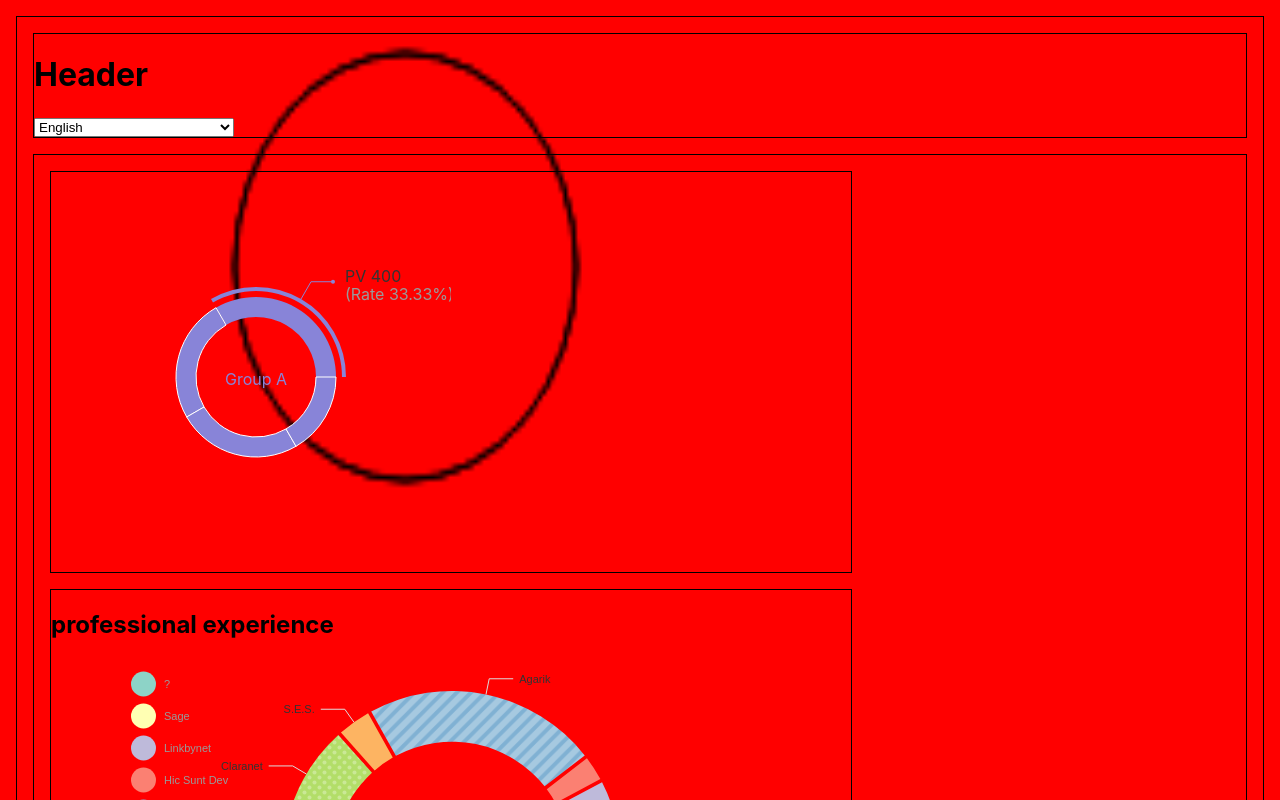
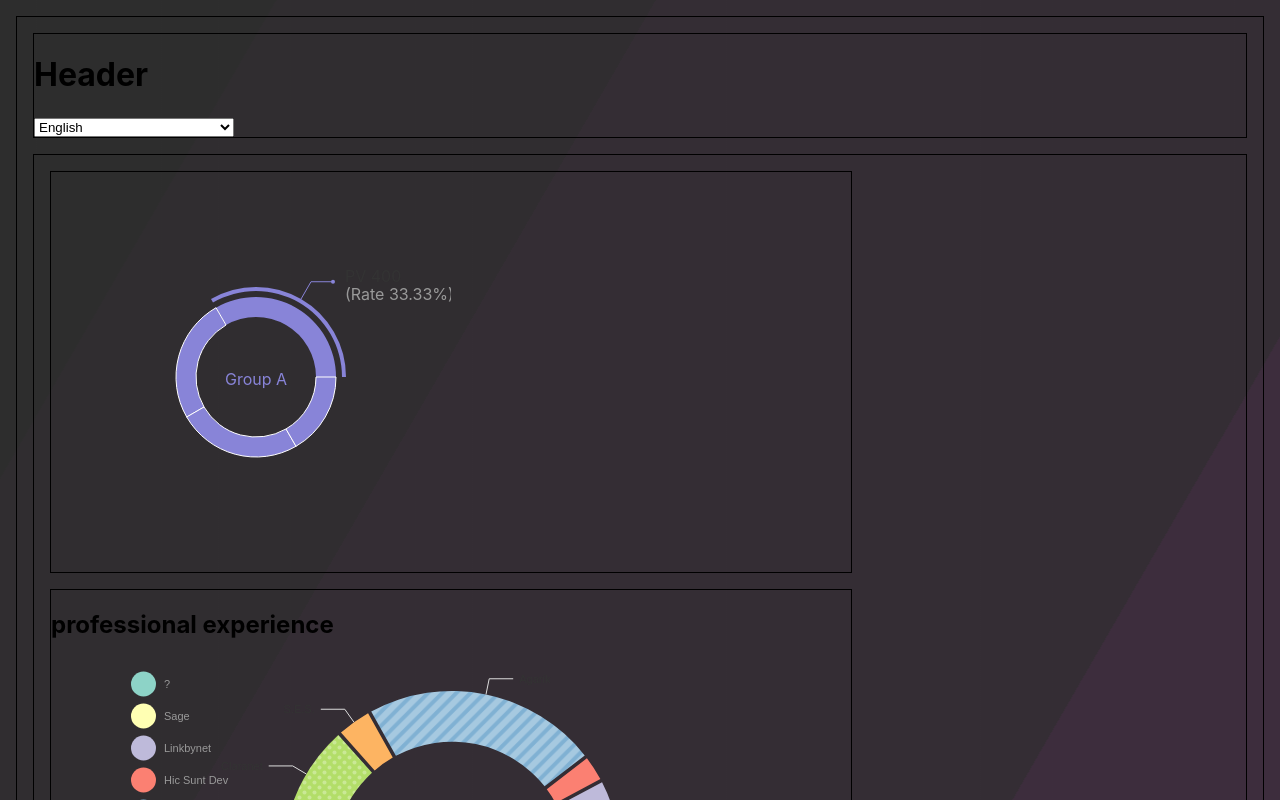
Before and after one commit to pfalconetti/curriculum, a React (Create React App) app: page / in a window 1280 px wide. Shown: the top 800 px of the page. Built offline with nearby package versions, Linux system fonts and the light colour scheme.

Commit message:
Scaffolding new background from https://codepen.io/chris22smith/pen/RZogMa .

```diff
--- a/src/components/App/App.tsx
+++ b/src/components/App/App.tsx
@@ -1,7 +1,6 @@
 import React from 'react';
 import SimpleDonut from '../SimpleDonut/SimpleDonut';
 import PrettyDonut from '../PrettyDonut/PrettyDonut';
-import HexaBg from '../HexagonsBg/HexagonsBg';
 import './App.scss';
 import { useTranslation } from "react-i18next";
 
@@ -36,7 +35,6 @@
       <footer className="App-footer">
         Footer
       </footer>
-      <HexaBg />
     </div>
   );
 }
--- a/src/components/HexagonsBg/HexagonsBg.scss
+++ /dev/null
@@ -1,9 +0,0 @@
-.hexagonsbg {
-  background-color: red;
-  height: 100%;
-  left: 0;
-  position: fixed;
-  top: 0;
-  width: 100%;
-  z-index: -1;
-}
--- a/src/components/HexagonsBg/HexagonsBg.tsx
+++ /dev/null
@@ -1,23 +0,0 @@
-// ref: https://hashnode.blainegarrett.com/html-5-canvas-react-refs-and-typescript-ckf4jju8r00eypos1gyisenyf
-import React, { useRef, useEffect } from 'react';
-import './HexagonsBg.scss';
-
-const HexagonsBg: React.FC<{}> = () => {
-  let canvasRef = useRef<HTMLCanvasElement | null>(null);
-  let canvasCtxRef = React.useRef<CanvasRenderingContext2D | null>(null);
-
-  useEffect(() => {
-    // Initialize
-    if (canvasRef.current) {
-      canvasCtxRef.current = canvasRef.current.getContext('2d');
-      let ctx = canvasCtxRef.current;
-      ctx!.beginPath();
-      ctx!.arc(95, 50, 40, 0, 2 * Math.PI);
-      ctx!.stroke();
-    }
-  }, []);
-
-  return <canvas ref={canvasRef} className="hexagonsbg" />;
-};
-
-export default HexagonsBg;
--- a/src/index.scss
+++ b/src/index.scss
@@ -1,3 +1,7 @@
+html {
+  height: 100%;
+}
+
 body {
   margin: 0;
   font-family: -apple-system, BlinkMacSystemFont, 'Segoe UI', 'Roboto', 'Oxygen',
@@ -11,3 +15,35 @@
   font-family: source-code-pro, Menlo, Monaco, Consolas, 'Courier New',
     monospace;
 }
+
+.bg {
+  animation: slide 3s ease-in-out infinite alternate;
+  background-image: linear-gradient(-60deg, #212 50%, #111 50%);
+  bottom: 0;
+  left: -50%;
+  opacity: .5;
+  position: fixed;
+  right: -50%;
+  top: 0;
+  z-index: -1;
+}
+
+.bg2 {
+  animation-direction: alternate-reverse;
+  animation-duration: 4s;
+}
+
+.bg3 {
+  animation-duration: 5s;
+}
+
+@keyframes slide {
+
+  0% {
+    transform: translateX(-25%);
+  }
+
+  100% {
+    transform: translateX(25%);
+  }
+}
--- a/src/index.tsx
+++ b/src/index.tsx
@@ -10,6 +10,9 @@
 );
 root.render(
   <React.StrictMode>
+    <div className="bg"></div>
+    <div className="bg bg2"></div>
+    <div className="bg bg3"></div>
     <App />
   </React.StrictMode>
 );
```
